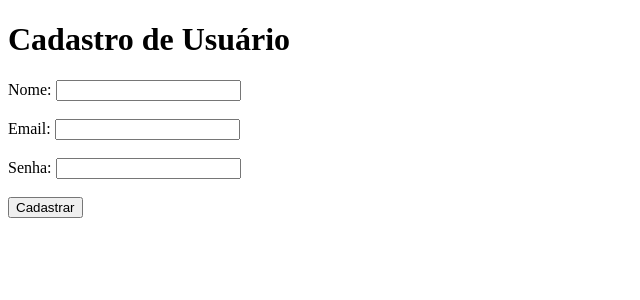
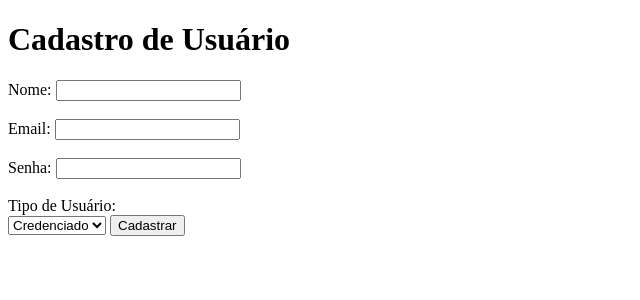
Before and after one commit to DeividFigueiredo/site_cadastro, a Flask app: page /cadastra in a window 1280 px wide. Shown: the top 300 px of the page, without its empty margins (0-640 px from the left). Run offline with Flask 3, Linux system fonts and the light colour scheme.

Commit message:
inclusão de novas telas para credenciadas e operadora, atualização da main e remake do bd

```diff
--- a/app.py
+++ b/app.py
@@ -17,6 +17,7 @@ class Usuario(db.Model):
     nome = db.Column(db.String(100), nullable=False)
     email = db.Column(db.String(100), nullable=False, unique=True)
     senha = db.Column(db.String(100), nullable=False)
+    tipo_usuario = db.Column(db.String(50), nullable= False)
 
     def __repr__(self):
         return f'<Usuario {self.nome}>'
@@ -25,26 +26,28 @@ class Usuario(db.Model):
 with app.app_context():
     db.create_all()
 
-# Criando rotas
+#rotas
 @app.route('/')
 def index():
-    return "Conectado"
+    return redirect(url_for('login'))
 
 @app.route('/exibe')
 def exibir():
     usuarios = Usuario.query.all()
-    return str([f'nome: {user.nome}, email: {user.email}, senha:{user.senha}' for user in usuarios])
+    return str([f'nome: {user.nome}, email: {user.email}, tipo_usuario{user.tipo_usuario}' for user in usuarios])
 
 
 
-#cadastrando.
+#cadastro
 @app.route('/cadastra', methods= ['GET', 'POST'])
 def cadastrar():
     if request.method == "POST":
         nome = request.form['nome']
         email = request.form['email']
         senha = request.form['senha']
-        novo_usr = Usuario(nome=nome, email=email, senha=senha)
+        tipo_usuario= request.form['tipo_usuario']
+
+        novo_usr = Usuario(nome=nome, email=email, senha=senha, tipo_usuario= tipo_usuario)
         db.session.add(novo_usr)
         db.session.commit()
         return redirect(url_for('index'))
@@ -60,14 +63,21 @@ def login():
 
         if not email or not senha:
             return 'campos não preenchidos'
-
-        #verificação de usuario
         usuario= Usuario.query.filter_by(email=email).first()
 
         if usuario:
             if usuario.senha == senha:
                 session['nome_usuario']= usuario.nome
-                return redirect(url_for('autoriza'))
+                session['tipo_usuario']= usuario.tipo_usuario
+
+                if usuario.tipo_usuario == 'Credenciado':
+                    return redirect(url_for('autoriza'))
+
+                elif usuario.tipo_usuario == 'Operadora':
+                    return redirect(url_for('autoriza_loc'))
+                else:
+                    return 'Tipo de Usuario não reconhecido'
+
             else:
                 return 'senha inválida'
 
@@ -80,12 +90,25 @@ def login():
 @app.route('/autoriza')
 def autoriza():
     nome_usuario= session.get('nome_usuario')
+    tipo_usuario= session.get('tipo_usuario')
 
     if nome_usuario:
-        return render_template('autoriza.html', nome= nome_usuario)
+        return render_template('autoriza.html', nome= nome_usuario, tipo= tipo_usuario)
 
     else:
         return redirect(url_for('login'))
 
+@app.route('/autoriza_loc')
+def autoriza_loc():
+    nome_usuario= session.get('nome_usuario')
+    tipo_usuario= session.get('tipo_usuario')
+
+    if nome_usuario:
+        return render_template('autoriza_loc.html', nome= nome_usuario, tipo= tipo_usuario)
+
+    else:
+        return redirect(url_for('login'))
+
+
 if __name__ == '__main__':
     app.run(debug=True)
--- a/templates/autoriza.html
+++ b/templates/autoriza.html
@@ -5,5 +5,6 @@
 </head>
 <body>
     <h1>Bem-vindo, {{ nome }}!</h1>
+    <h2>Local de utilização: {{ tipo }}</h2>
 </body>
 </html>
--- a/templates/cadastro.html
+++ b/templates/cadastro.html
@@ -17,6 +17,12 @@
         <label for="senha">Senha:</label>
         <input type="password" id="senha" name="senha" required><br><br>
 
+        <label for= "tipo_usuario">Tipo de Usuário:</label><br>
+        <select id="tipo_usuario" name="tipo_usuario" required>
+            <option value="Credenciado">Credenciado</option>
+            <option value="Operadora">Operadora</option>
+        </select>
+
         <input type="submit" value="Cadastrar">
     </form>
 </body>
```
Also changed, not shown: instance/meubanco.db.
